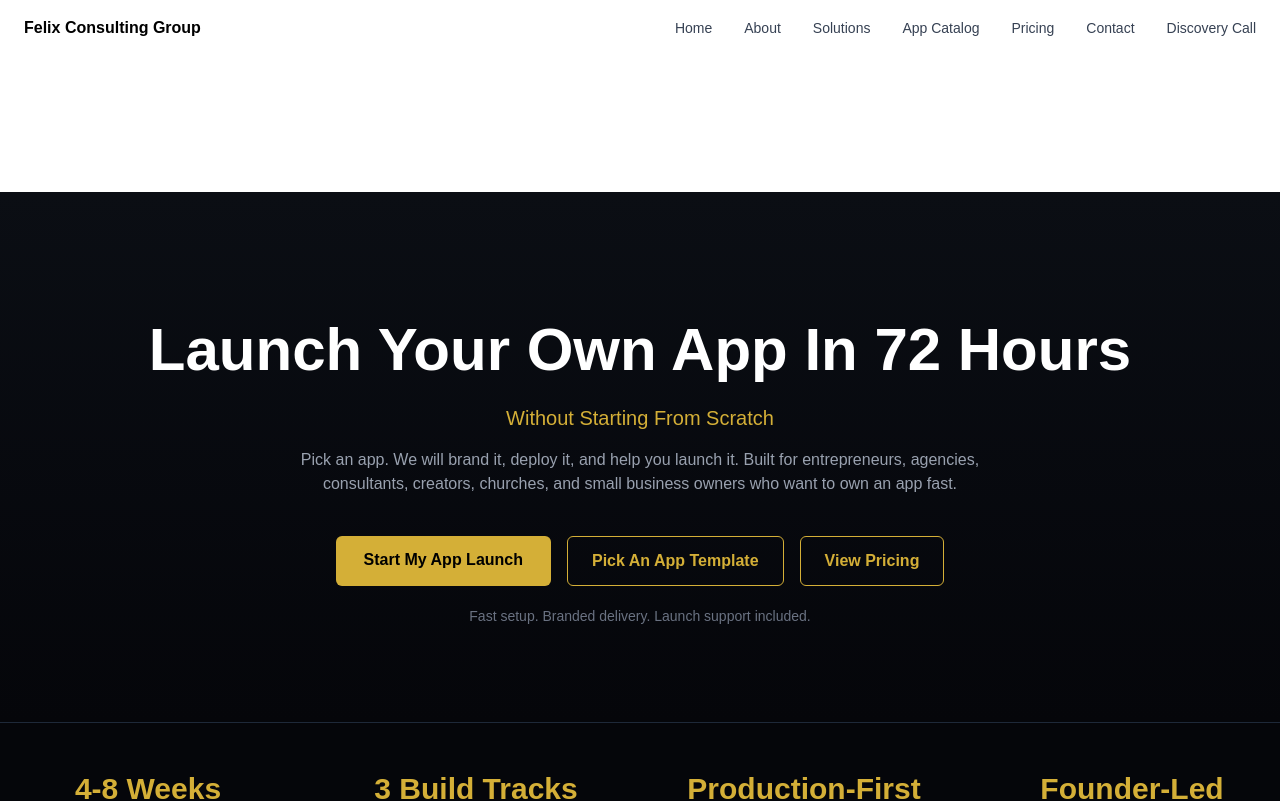
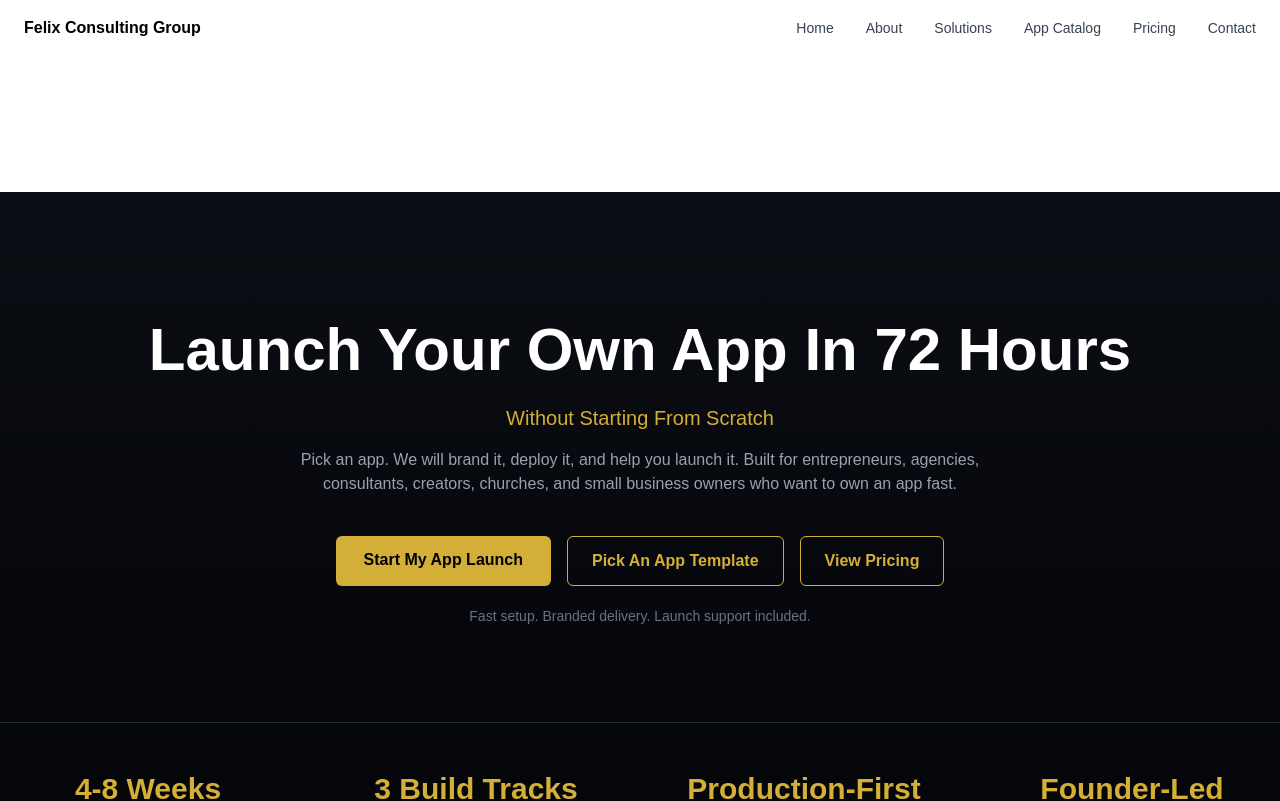
Before and after one commit to felabayomi/felix-consult, a Next.js app: page / in a window 1280 px wide. Shown: the top 801 px of the page. Built offline with nearby package versions, Linux system fonts and the light colour scheme.

Commit message:
Remove duplicate Discovery Call nav item

```diff
--- a/app/layout.tsx
+++ b/app/layout.tsx
@@ -82,9 +82,6 @@ export default function RootLayout({
               <Link href="/contact" className="text-gray-700 hover:text-black">
                 Contact
               </Link>
-              <Link href="/contact" className="text-gray-700 hover:text-black">
-                Discovery Call
-              </Link>
             </div>
 
             {/* Mobile */}
@@ -141,13 +138,6 @@ export default function RootLayout({
               >
                 Contact
               </Link>
-              <Link
-                href="/contact"
-                className="block text-gray-700"
-                onClick={() => setMobileMenuOpen(false)}
-              >
-                Discovery Call
-              </Link>
             </div>
           )}
         </nav>
```
